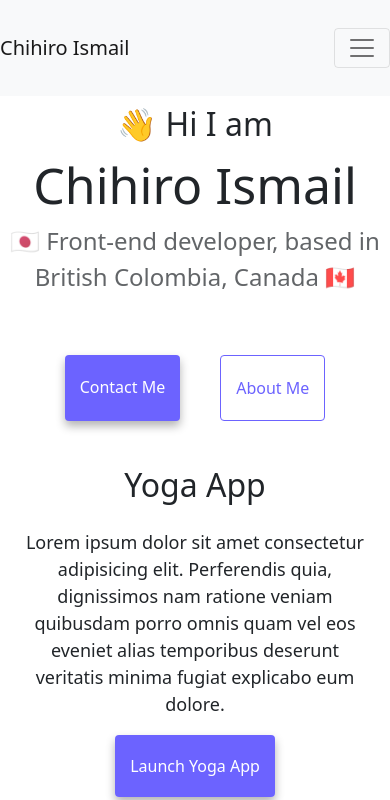
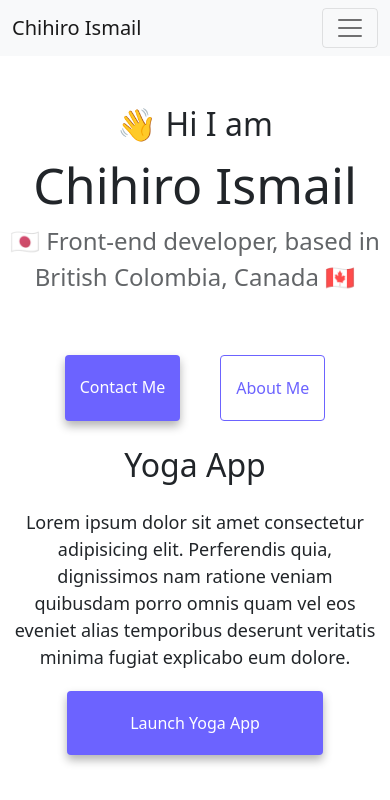
Before and after one commit to Chihiro-001/Portfolio-responsive-practice, a plain HTML site: page index.html in a window 390 px wide. Shown: the top 800 px of the page. Drawn offline with nearby package versions, Linux system fonts and the light colour scheme.

Commit message:
Made my page responsive

```diff
--- a/src/style.css
+++ b/src/style.css
@@ -5,7 +5,7 @@
 }
 
 body {
-  margin-top: 100px;
+  margin: 100px 0;
 }
 
 h1,
@@ -28,10 +28,10 @@
 }
 
 p {
-  padding: 20px;
   border-radius: 4px;
   font-size: 18px;
   line-height: 1.5;
+  margin: 20px 0;
 }
 
 .navigation-links {
@@ -90,10 +90,14 @@
   text-decoration: none;
 }
 @media (max-width: 576px) {
+  body {
+    margin: 100px 0;
+  }
   h1,
   h2,
   h3,
   p {
+    text-align: center;
     line-height: 1.5;
   }
   h1 {
@@ -102,8 +106,15 @@
   h2 {
     font-size: 32px;
   }
-  .container {
-    text-align: center;
-    padding: 20px 0;
+  img {
+    margin-bottom: 10px;
+  }
+  .navbar {
+    padding: 8px 0;
+  }
+  .app-link {
+    display: block;
+    max-width: 70%;
+    margin: 0 auto;
   }
 }
```
